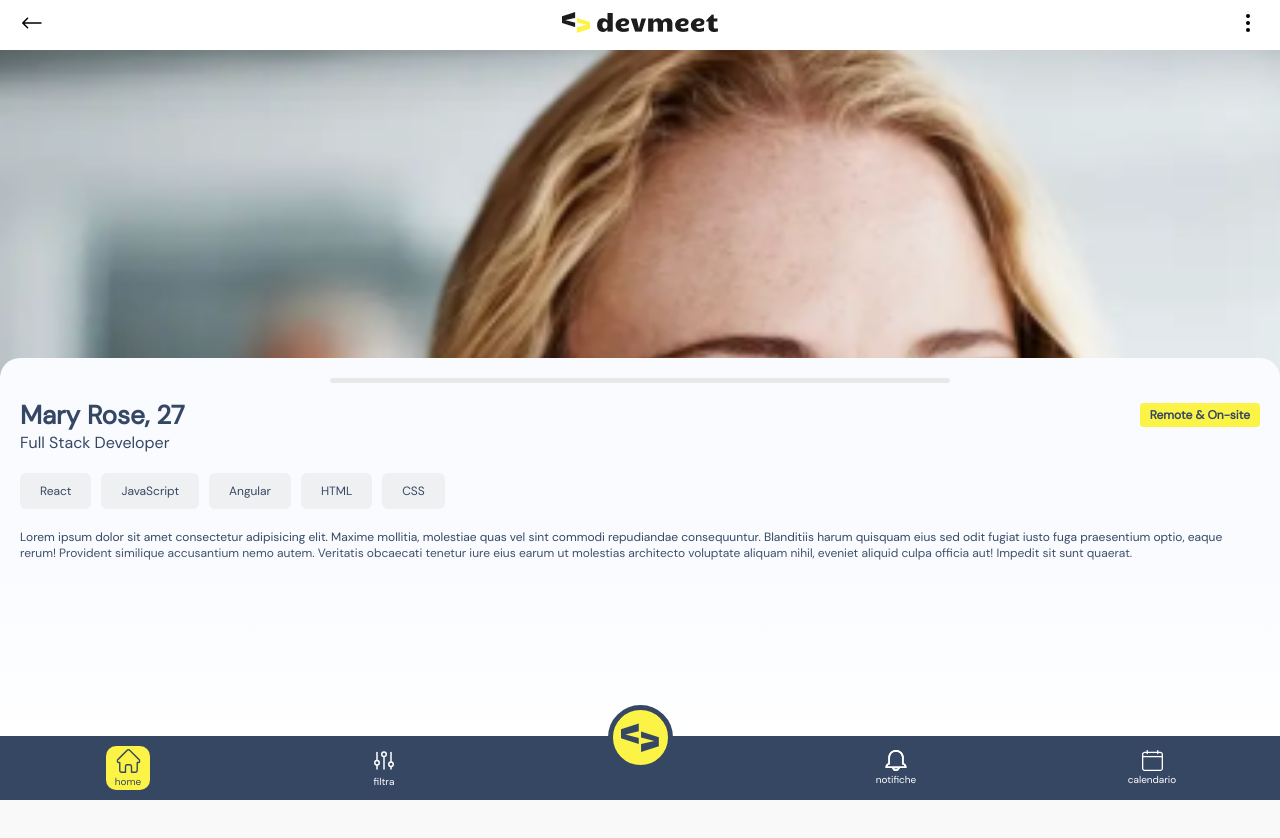
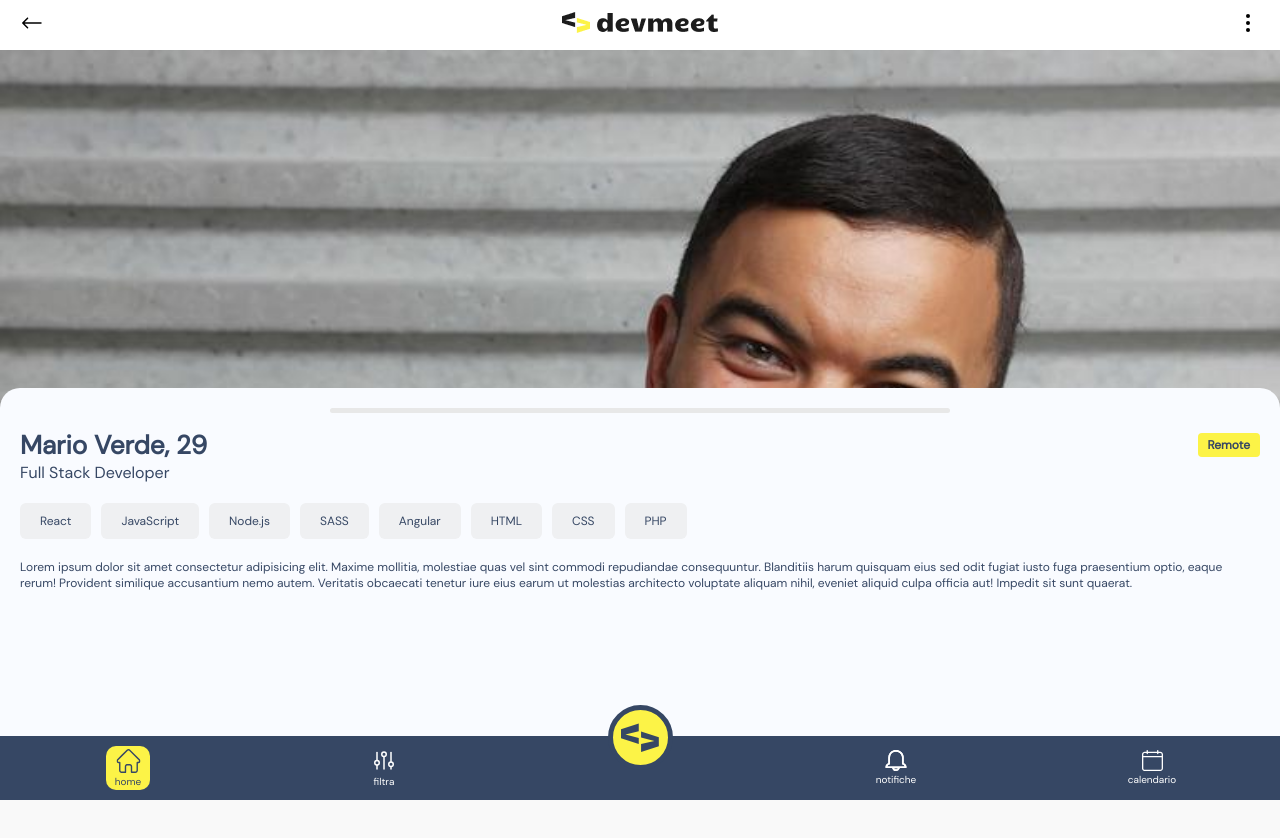
Before and after one commit to Emiliano-S/devmeet, a React (Create React App) app: page /card in a window 1280 px wide. Shown: the top 838 px of the page. After the commit the page ends 800 px from the top, so only its background shows below. Built offline with nearby package versions, Linux system fonts and the light colour scheme; the HTML template or start-up script is replaced by a standard one.

Commit message:
Unita la funzione di card Swipe alle card e fix di un bug nella descrizione che scrollava all'infinito

```diff
--- a/src/components/Card.js
+++ b/src/components/Card.js
@@ -4,6 +4,7 @@ import linkedinLogoIcon from "../assets/svg/linkedinLogoIcon.svg";
 import githubLogoIcon from "../assets/svg/githubIcon.svg";
 import websiteIcon from "../assets/svg/websiteIcon.svg";
 import cvIcon from "../assets/svg/cvIcon.svg";
+import { useEffect } from "react";
 
 export function Card({user, id}){
     const {first_name, last_name, birthday, bio, profession, skills, language, available_for, user_picture, experiences, linkedin, github, website, cv } = user;
@@ -23,6 +24,8 @@ export function Card({user, id}){
         return Math.floor(ageInMilliseconds/1000/60/60/24/365);
     }
 
+    // useEffect(()=>{
+    // },[descriptionClass])
 
     return(
             <div className="Card">
@@ -30,7 +33,10 @@ export function Card({user, id}){
                     <div className="CardProfilePicture" style={{backgroundImage: `url(${user_picture})`}}></div>
                     <motion.div  className={"CardProfileDescriptionContainer " + descriptionClass} drag="y" dragConstraints={{top: -200, bottom: 0,}} dragElastic={0} onDragEnd={DescriptionOpener}>
                         <div className="descriptionHandler"></div>
-                        <motion.div className="descriptionContainer" drag="y" dragConstraints={{top: -400, bottom: 0}} dragElastic={0}>
+
+                        { descriptionClass === "open"
+                        ?
+                            <motion.div className="descriptionContainer" drag="y" dragConstraints={{top: -400, bottom: 0}} dragElastic={0}>
                             <div className="CardDescriptionNameContainer">
                                 <div className="CardName">
                                     {first_name} {last_name}, {GetAge(birthday)}
@@ -93,9 +99,75 @@ export function Card({user, id}){
                                     </a>  }
                                 </div>
                             </div>
-                        </motion.div>
+                            </motion.div>
+                        :
+                            <div className="descriptionContainer">
+                            <div className="CardDescriptionNameContainer">
+                                <div className="CardName">
+                                    {first_name} {last_name}, {GetAge(birthday)}
+                                </div>
+                                <div className="AvailableForTag">
+                                    {available_for}
+                                </div>
+                            </div>
+                            <div className="CardDescriptionProfessionContainer">
+                                {profession}
+                            </div>
+                            <div className="CardDescriptionSkillsContainer">
+                                {skills.map((skill, index) =>{
+                                    return <div key={index} className="SkillsCards">{skill}</div>
+                                })}
+                            </div>
+                            <div className="CardDescriptionBio">
+                                <div className="CardDescriptionTitle">Descrizione</div>
+                                {bio}
+                            </div>
+                            <div className="CardDescriptionCamp">
+                                <div className="CardDescriptionTitle">Lingue</div>
+                                <div className="LanguageContainer">
+                                    {language.map((lingua, index) => {
+                                        return(
+                                            <div key={index} className="LanguageCards">{lingua}</div>
+                                        )
+                                    })}
+                                </div>
+                            </div>
+                            <div className="CardDescriptionCamp">
+                                <div className="CardDescriptionTitle">Esperienze lavorative</div>
+                                <div className="ExperiencesContainer">
+                                    {experiences.map((experiences, index) => {
+                                        return(
+                                            <div key={index} className="LanguageCards">{experiences.society} {experiences.start_date} / {experiences.end_date}</div>
+                                        )
+                                    })}
+                                </div>
+                            </div>
+                            <div className="CardDescriptionCamp">
+                                <div className="CardDescriptionTitle">Link</div>
+                                <div className="LinksContainer">
+                                    {linkedin && <a href={linkedin}>
+                                        <img src={linkedinLogoIcon} alt="My Linkeding!"/>
+                                    </a>  }
+                                    {github && <a href={github}>
+                                        <img src={githubLogoIcon} alt="My GitHub!"/>
+                                    </a>  }
+                                    {website && <a href={website}>
+                                        <img src={websiteIcon} alt="My Website!"/>
+                                    </a>  }
+                                </div>
+                            </div>
+                            <div className="CardDescriptionCamp">
+                                <div className="CardDescriptionTitle">Curriculum Vitae</div>
+                                <div className="CvContainer">
+                                    {cv && <a href={cv}>
+                                        <img src={cvIcon} alt="My Curriculum Vitae!"/> {first_name} {last_name} - {profession}.pdf
+                                    </a>  }
+                                </div>
+                            </div>
+                            </div>
+                        }
                     </motion.div>
-                    <div className="DescriptionGradientEffect"></div>
+
                 </div>
             </div>
     )
--- a/src/data/db.js
+++ b/src/data/db.js
@@ -5,7 +5,7 @@ import MaryRose from '../assets/img/userPicture/MaryRose.png';
 export default [
     {
         id: 1,
-        fist_name: "Mario",
+        first_name: "Mario",
         last_name: "Verde",
         email: "marioverde@gmail.com",
         birthday: "1993-01-20",
--- a/src/style/css/index.css
+++ b/src/style/css/index.css
@@ -524,4 +524,26 @@ body {
   color: #364764;
 }
 
+body {
+  width: 100vw;
+  height: 100vh;
+  margin: 0;
+}
+body .CardContainer {
+  width: 100%;
+  height: calc(100% - 50px);
+  scroll-snap-type: x mandatory;
+  overflow-x: scroll;
+  display: flex;
+}
+body .CardContainer .Card {
+  flex: none;
+  display: flex;
+  justify-content: center;
+  align-items: center;
+  width: 100vw;
+  scroll-snap-align: center;
+  position: relative;
+}
+
 /*# sourceMappingURL=index.css.map */
--- /dev/null
+++ b/src/style/css/slidecards.css
@@ -0,0 +1,23 @@
+body {
+  width: 100vw;
+  height: 100vh;
+  margin: 0;
+}
+body .CardContainer {
+  width: 100%;
+  height: 100%;
+  -ms-scroll-snap-type: x mandatory;
+      scroll-snap-type: x mandatory;
+  overflow-x: scroll;
+  display: flex;
+}
+body .CardContainer .Card {
+  flex: none;
+  display: flex;
+  justify-content: center;
+  align-items: center;
+  width: 100vw;
+  height: 100vh;
+  scroll-snap-align: center;
+  position: relative;
+}/*# sourceMappingURL=slidecards.css.map */
--- /dev/null
+++ b/src/style/sass/Slidecards.scss
@@ -0,0 +1,24 @@
+body {
+    width: 100vw;
+    height: 100vh;
+    margin: 0;
+
+
+    .CardContainer {
+        width: 100%;
+        height: calc(100% - 50px);
+        scroll-snap-type:x mandatory;
+        overflow-x: scroll;
+        display: flex;
+
+        .Card {
+            flex: none;
+            display: flex;
+            justify-content: center;
+            align-items: center;
+            width: 100vw;
+            scroll-snap-align: center;
+            position: relative;
+        }
+    }
+}
--- a/src/style/sass/index.scss
+++ b/src/style/sass/index.scss
@@ -6,3 +6,4 @@
 @import "./SkillComponent.scss";
 @import "./Skills.scss";
 @import "./NavBarBottom.scss";
+@import "./Slidecards.scss";
```
Also changed, not shown: src/assets/img/userPicture/MarioVerde.png, 1 other file (tests, documents, lock files or other folders).
